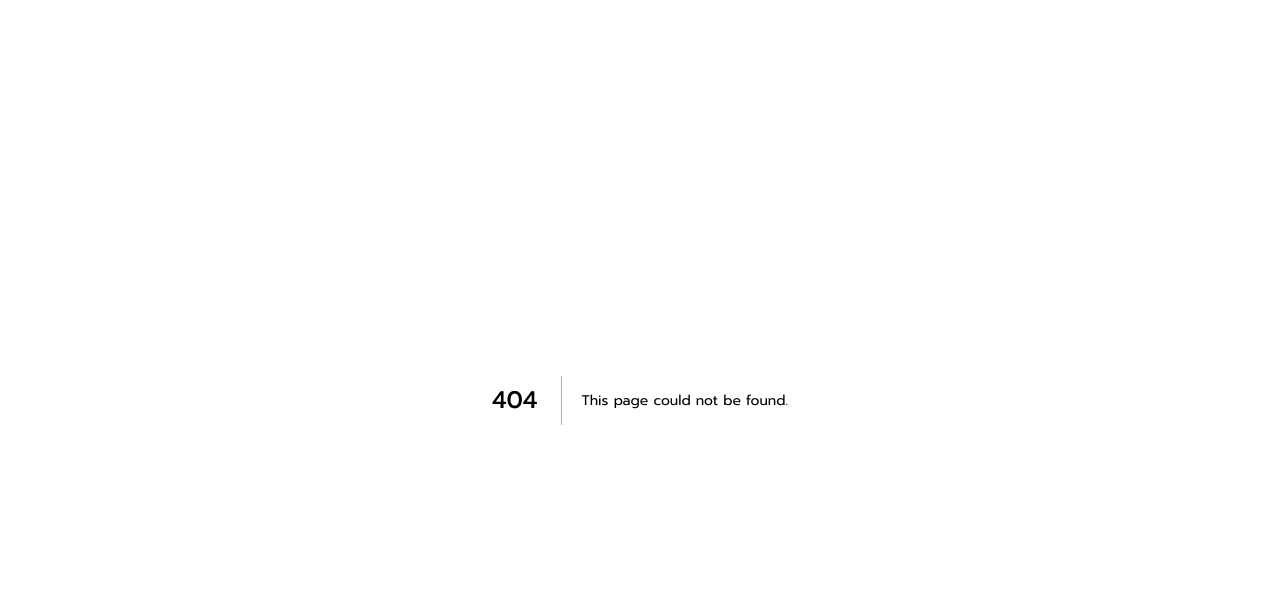
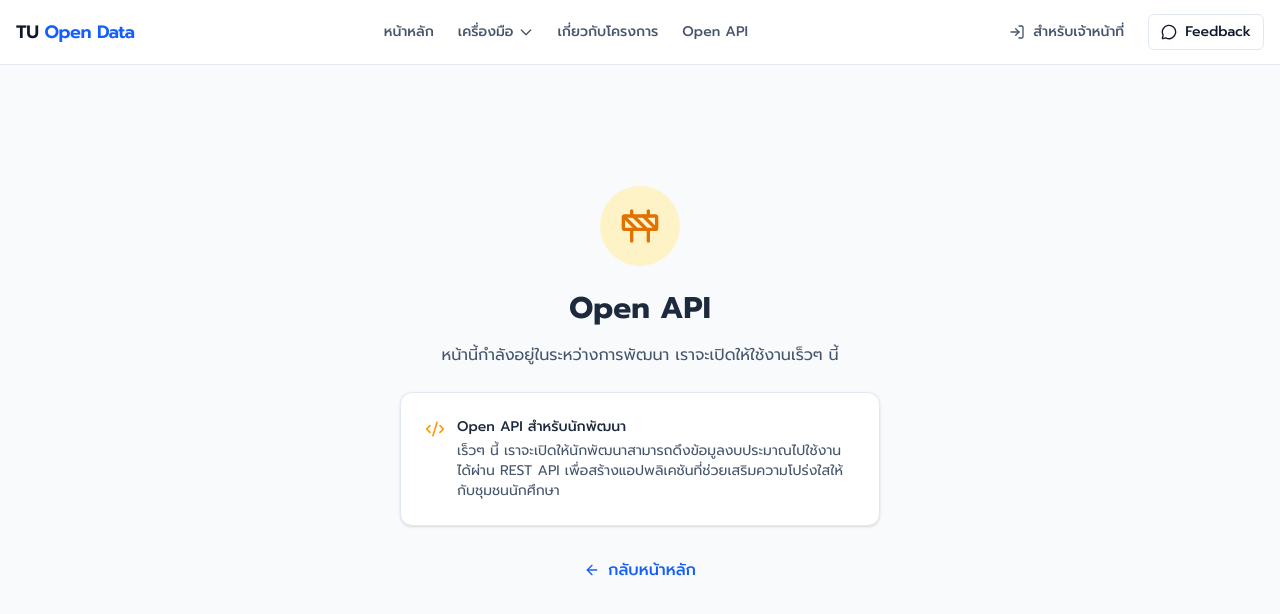
Before and after one commit to top242011/tusc-opendata, a Next.js app: page /api-docs in a window 1280 px wide. Before the commit this address had no page. Shown: the top 614 px of the page. Built offline with nearby package versions, Linux system fonts and the light colour scheme; no server answers.

Commit message:
feat: Add About and Open API placeholder pages

```diff
--- /dev/null
+++ b/app/about/page.tsx
@@ -0,0 +1,47 @@
+import Link from 'next/link';
+import { ArrowLeft, Info, Construction } from 'lucide-react';
+import { PublicNavbar } from '@/components/public-navbar';
+
+export default function AboutPage() {
+    return (
+        <>
+            <PublicNavbar />
+            <div className="min-h-[80vh] flex items-center justify-center bg-slate-50">
+                <div className="text-center px-4 max-w-lg">
+                    <div className="inline-flex items-center justify-center w-20 h-20 bg-blue-100 rounded-full mb-6">
+                        <Construction className="w-10 h-10 text-blue-600" />
+                    </div>
+
+                    <h1 className="text-3xl font-bold text-slate-800 mb-4">
+                        เกี่ยวกับโครงการ
+                    </h1>
+
+                    <p className="text-slate-600 mb-6 leading-relaxed">
+                        หน้านี้กำลังอยู่ในระหว่างการพัฒนา เราจะเปิดให้ใช้งานเร็วๆ นี้
+                    </p>
+
+                    <div className="bg-white border border-slate-200 rounded-xl p-6 shadow-sm mb-8">
+                        <div className="flex items-start gap-3 text-left">
+                            <Info className="w-5 h-5 text-blue-500 flex-shrink-0 mt-0.5" />
+                            <div className="text-sm text-slate-600">
+                                <p className="font-medium text-slate-800 mb-1">TU Open Data คืออะไร?</p>
+                                <p>
+                                    ระบบเปิดเผยข้อมูลงบประมาณกิจกรรมนักศึกษา มหาวิทยาลัยธรรมศาสตร์
+                                    เพื่อความโปร่งใสและการมีส่วนร่วมของนักศึกษา
+                                </p>
+                            </div>
+                        </div>
+                    </div>
+
+                    <Link
+                        href="/"
+                        className="inline-flex items-center gap-2 text-blue-600 hover:text-blue-700 font-medium transition-colors"
+                    >
+                        <ArrowLeft className="w-4 h-4" />
+                        กลับหน้าหลัก
+                    </Link>
+                </div>
+            </div>
+        </>
+    );
+}
--- /dev/null
+++ b/app/api-docs/page.tsx
@@ -0,0 +1,47 @@
+import Link from 'next/link';
+import { ArrowLeft, Code2, Construction } from 'lucide-react';
+import { PublicNavbar } from '@/components/public-navbar';
+
+export default function OpenAPIPage() {
+    return (
+        <>
+            <PublicNavbar />
+            <div className="min-h-[80vh] flex items-center justify-center bg-slate-50">
+                <div className="text-center px-4 max-w-lg">
+                    <div className="inline-flex items-center justify-center w-20 h-20 bg-amber-100 rounded-full mb-6">
+                        <Construction className="w-10 h-10 text-amber-600" />
+                    </div>
+
+                    <h1 className="text-3xl font-bold text-slate-800 mb-4">
+                        Open API
+                    </h1>
+
+                    <p className="text-slate-600 mb-6 leading-relaxed">
+                        หน้านี้กำลังอยู่ในระหว่างการพัฒนา เราจะเปิดให้ใช้งานเร็วๆ นี้
+                    </p>
+
+                    <div className="bg-white border border-slate-200 rounded-xl p-6 shadow-sm mb-8">
+                        <div className="flex items-start gap-3 text-left">
+                            <Code2 className="w-5 h-5 text-amber-500 flex-shrink-0 mt-0.5" />
+                            <div className="text-sm text-slate-600">
+                                <p className="font-medium text-slate-800 mb-1">Open API สำหรับนักพัฒนา</p>
+                                <p>
+                                    เร็วๆ นี้ เราจะเปิดให้นักพัฒนาสามารถดึงข้อมูลงบประมาณไปใช้งานได้ผ่าน REST API
+                                    เพื่อสร้างแอปพลิเคชันที่ช่วยเสริมความโปร่งใสให้กับชุมชนนักศึกษา
+                                </p>
+                            </div>
+                        </div>
+                    </div>
+
+                    <Link
+                        href="/"
+                        className="inline-flex items-center gap-2 text-blue-600 hover:text-blue-700 font-medium transition-colors"
+                    >
+                        <ArrowLeft className="w-4 h-4" />
+                        กลับหน้าหลัก
+                    </Link>
+                </div>
+            </div>
+        </>
+    );
+}
--- a/components/public-navbar.tsx
+++ b/components/public-navbar.tsx
@@ -45,12 +45,12 @@ export function PublicNavbar() {
                             </div>
                         </div>
 
-                        <a href="#" className="text-sm font-medium text-slate-600 hover:text-blue-600 transition-colors">
+                        <Link href="/about" className="text-sm font-medium text-slate-600 hover:text-blue-600 transition-colors">
                             เกี่ยวกับโครงการ
-                        </a>
-                        <a href="#" className="text-sm font-medium text-slate-600 hover:text-blue-600 transition-colors">
+                        </Link>
+                        <Link href="/api-docs" className="text-sm font-medium text-slate-600 hover:text-blue-600 transition-colors">
                             Open API
-                        </a>
+                        </Link>
                     </div>
 
                     <div className="flex items-center gap-3">
```
